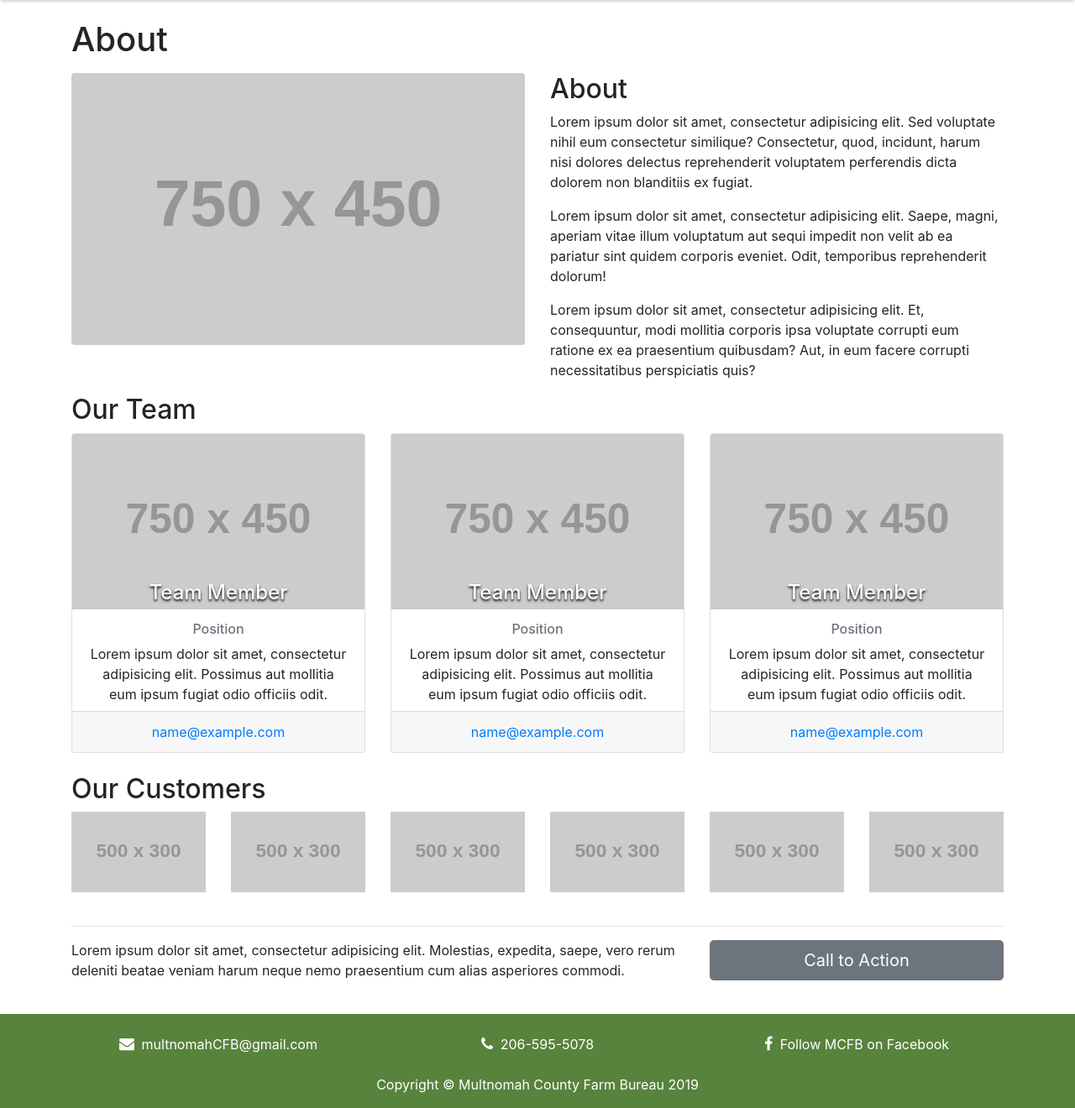
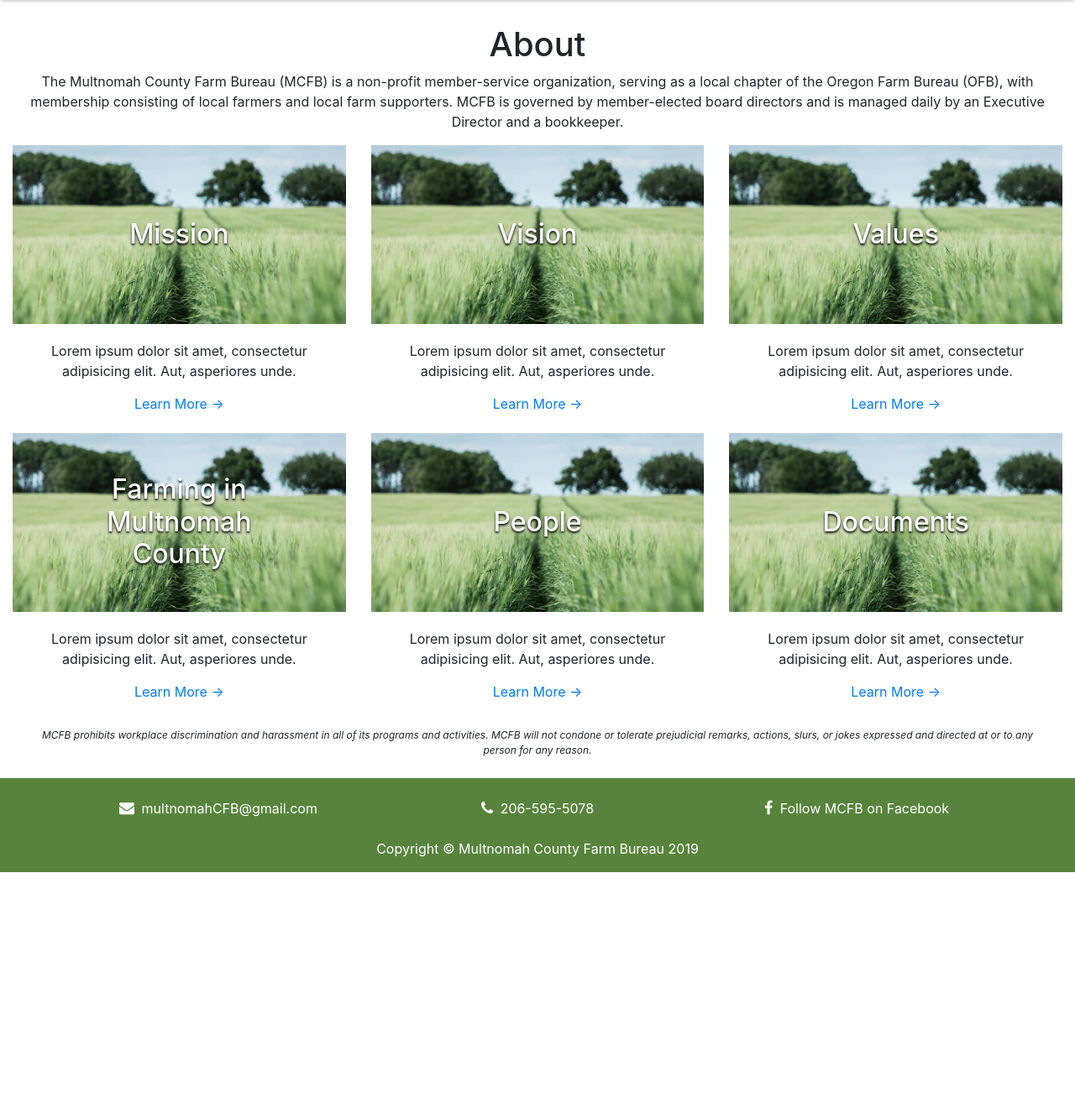
Before and after one commit to MarcLignarius/MCFB-v3.0, a PHP site: page /about.php in a window 1280 px wide. Shown: the part 101-1421 px from the top of the page at 84% size. After the commit the page ends 1140 px from the top, so only its background shows below. Run offline with PHP 8.4, Linux system fonts and the light colour scheme; grey boxes labelled with a size stand in for pictures from a placeholder-image service; some libraries are stand-ins or nearby versions.

Commit message:
create about.php

```diff
--- a/about.php
+++ b/about.php
@@ -3,98 +3,152 @@
 <?php include("header.php"); ?>
 <?php include("navigation.php"); ?>
 
-
-
-  <!-- Page Content -->
-  <div class="container">
-  <?php include("breadcrumb.php"); ?>
-
-    <!-- Intro Content -->
+<div class="container-fluid" style="margin-top: 30px">
+    <h1 class="text-center">About</h1>
+    <p class="text-center">
+        The Multnomah County Farm Bureau (MCFB) is a non-profit member-service organization, serving as
+        a local chapter of the Oregon Farm Bureau (OFB), with membership consisting of local farmers and
+        local farm supporters. MCFB is governed by member-elected board directors and is managed daily
+        by an Executive Director and a bookkeeper.
+    </p>
     <div class="row">
-      <div class="col-lg-6">
-        <img class="img-fluid rounded mb-4" src="http://placehold.it/750x450" alt="">
+        <div class="col-lg-4 mb-3">
+            <div class="card h-100 text-center" style="border-radius: 0px; border: none">
+                <div class="image-text-container">
+                    <img style="width: 100%" src="../images/placeholder.png" alt="">
+                    <h2 class="card-title">Mission</h2>
                 </div>
-      <div class="col-lg-6">
-        <h2><?php echo $page_title; ?></h2>
-        <p>Lorem ipsum dolor sit amet, consectetur adipisicing elit. Sed voluptate nihil eum consectetur similique? Consectetur, quod, incidunt, harum nisi dolores delectus reprehenderit voluptatem perferendis dicta dolorem non blanditiis ex fugiat.</p>
-        <p>Lorem ipsum dolor sit amet, consectetur adipisicing elit. Saepe, magni, aperiam vitae illum voluptatum aut sequi impedit non velit ab ea pariatur sint quidem corporis eveniet. Odit, temporibus reprehenderit dolorum!</p>
-        <p>Lorem ipsum dolor sit amet, consectetur adipisicing elit. Et, consequuntur, modi mollitia corporis ipsa voluptate corrupti eum ratione ex ea praesentium quibusdam? Aut, in eum facere corrupti necessitatibus perspiciatis quis?</p>
+                <div class="card-body">
+                    <p class="card-text">
+                        Lorem ipsum dolor sit amet, consectetur adipisicing elit. Aut, asperiores unde.
+                    </p>
                 </div>
-    </div>
-    <!-- /.row -->
-
-    <!-- Team Members -->
-    <h2>Our Team</h2>
-    <div class="row">
-      <div class="col-lg-4 mb-4">
-        <div class="card h-100 text-center">
-          <img class="card-img-top" src="http://placehold.it/750x450" alt="">
-          <div class="card-body">
-            <h4 class="card-title">Team Member</h4>
-            <h6 class="card-subtitle mb-2 text-muted">Position</h6>
-            <p class="card-text">Lorem ipsum dolor sit amet, consectetur adipisicing elit. Possimus aut mollitia eum ipsum fugiat odio officiis odit.</p>
-          </div>
-          <div class="card-footer">
-            <a href="#">name@example.com</a>
+                <div>
+                    <a href="index.php" class="btn btn-link">Learn More &rarr;</a>
                 </div>
             </div>
         </div>
-      <div class="col-lg-4 mb-4">
-        <div class="card h-100 text-center">
-          <img class="card-img-top" src="http://placehold.it/750x450" alt="">
+        <div class="col-lg-4 mb-3">
+            <div class="card h-100 text-center" style="border-radius: 0px; border: none">
+                <div class="image-text-container">
+                    <img style="width: 100%" src="../images/placeholder.png" alt="">
+                    <h2 class="card-title">Vision</h2>
+                </div>
                 <div class="card-body">
-            <h4 class="card-title">Team Member</h4>
-            <h6 class="card-subtitle mb-2 text-muted">Position</h6>
-            <p class="card-text">Lorem ipsum dolor sit amet, consectetur adipisicing elit. Possimus aut mollitia eum ipsum fugiat odio officiis odit.</p>
+                    <p class="card-text">
+                        Lorem ipsum dolor sit amet, consectetur adipisicing elit. Aut, asperiores unde.
+                    </p>
                 </div>
-          <div class="card-footer">
-            <a href="#">name@example.com</a>
+                <div>
+                    <a href="index.php" class="btn btn-link">Learn More &rarr;</a>
                 </div>
             </div>
         </div>
-      <div class="col-lg-4 mb-4">
-        <div class="card h-100 text-center">
-          <img class="card-img-top" src="http://placehold.it/750x450" alt="">
+        <div class="col-lg-4 mb-3">
+            <div class="card h-100 text-center" style="border-radius: 0px; border: none">
+                <div class="image-text-container">
+                    <img style="width: 100%" src="../images/placeholder.png" alt="">
+                    <h2 class="card-title">Values</h2>
+                </div>
                 <div class="card-body">
-            <h4 class="card-title">Team Member</h4>
-            <h6 class="card-subtitle mb-2 text-muted">Position</h6>
-            <p class="card-text">Lorem ipsum dolor sit amet, consectetur adipisicing elit. Possimus aut mollitia eum ipsum fugiat odio officiis odit.</p>
+                    <p class="card-text">
+                        Lorem ipsum dolor sit amet, consectetur adipisicing elit. Aut, asperiores unde.
+                    </p>
                 </div>
-          <div class="card-footer">
-            <a href="#">name@example.com</a>
+                <div>
+                    <a href="index.php" class="btn btn-link">Learn More &rarr;</a>
                 </div>
             </div>
         </div>
     </div>
-    <!-- /.row -->
-
-    <!-- Our Customers -->
-    <h2>Our Customers</h2>
     <div class="row">
-      <div class="col-lg-2 col-sm-4 mb-4">
-        <img class="img-fluid" src="http://placehold.it/500x300" alt="">
+        <div class="col-lg-4 mb-3">
+            <div class="card h-100 text-center" style="border-radius: 0px; border: none">
+                <div class="image-text-container">
+                    <img style="width: 100%" src="../images/placeholder.png" alt="">
+                    <h2 class="card-title">Farming in Multnomah County</h2>
                 </div>
-      <div class="col-lg-2 col-sm-4 mb-4">
-        <img class="img-fluid" src="http://placehold.it/500x300" alt="">
+                <div class="card-body">
+                    <p class="card-text">
+                        Lorem ipsum dolor sit amet, consectetur adipisicing elit. Aut, asperiores unde.
+                    </p>
                 </div>
-      <div class="col-lg-2 col-sm-4 mb-4">
-        <img class="img-fluid" src="http://placehold.it/500x300" alt="">
-      </div>
-      <div class="col-lg-2 col-sm-4 mb-4">
-        <img class="img-fluid" src="http://placehold.it/500x300" alt="">
-      </div>
-      <div class="col-lg-2 col-sm-4 mb-4">
-        <img class="img-fluid" src="http://placehold.it/500x300" alt="">
-      </div>
-      <div class="col-lg-2 col-sm-4 mb-4">
-        <img class="img-fluid" src="http://placehold.it/500x300" alt="">
+                <div>
+                    <a href="index.php" class="btn btn-link">Learn More &rarr;</a>
                 </div>
             </div>
-    <!-- /.row -->
-    <?php include("call-to-action.php"); ?>
+        </div>
+        <div class="col-lg-4 mb-3">
+            <div class="card h-100 text-center" style="border-radius: 0px; border: none">
+                <div class="image-text-container">
+                    <img style="width: 100%" src="../images/placeholder.png" alt="">
+                    <h2 class="card-title">People</h2>
+                </div>
+                <div class="card-body">
+                    <p class="card-text">
+                        Lorem ipsum dolor sit amet, consectetur adipisicing elit. Aut, asperiores unde.
+                    </p>
+                </div>
+                <div>
+                    <a href="index.php" class="btn btn-link">Learn More &rarr;</a>
+                </div>
+            </div>
+        </div>
+        <div class="col-lg-4 mb-3">
+            <div class="card h-100 text-center" style="border-radius: 0px; border: none">
+                <div class="image-text-container">
+                    <img style="width: 100%" src="../images/placeholder.png" alt="">
+                    <h2 class="card-title">Documents</h2>
+                </div>
+                <div class="card-body">
+                    <p class="card-text">
+                        Lorem ipsum dolor sit amet, consectetur adipisicing elit. Aut, asperiores unde.
+                    </p>
+                </div>
+                <div>
+                    <a href="index.php" class="btn btn-link">Learn More &rarr;</a>
+                </div>
+            </div>
+        </div>
+    </div>
+    <?php include("statement.php"); ?>
+</div>
 
-  </div>
-  <!-- /.container -->
-
+<!-- <div class="container">
+    <h1 class="my-4"><?php echo $page_title; ?></h1>
+    <h3>Content for this page:</h3>
+    <h5>About:</h5>
+    <p>
+    The Multnomah County Farm Bureau (MCFB) is a non-profit member-service organization, serving as
+    a local chapter of the Oregon Farm Bureau (OFB), with membership consisting of local farmers and
+    local farm supporters. MCFB is governed by member-elected board directors and is managed daily
+    by an Executive Director and a bookkeeper.
+    </p>
+    <a href="join-us-index.php" class="btn btn-link">Get Involved &rarr;</a>
+    <h5>Our Mission:</h5>
+    <p>
+        Help local farmers be successful.
+    </p>
+    <a href="mission.php" class="btn btn-link">Learn More &rarr;</a>
+    <h5>Our Vision:</h5>
+    <p>
+        Our local farming communities are economically and environmentally vibrant, healthy, and
+        sustainable, providing quality livelihoods and products both near and far.
+    </p>
+    <a href="vision.php" class="btn btn-link">Learn More &rarr;</a>
+    <h5>Equity Statement:</h5>
+    <p>
+        We believe that greater human diversity, equity, and inclusion within our organization and
+        our local farms will create healthier, happier, and more prosperous farming communities.
+        To that end, we will strive to cultivate diversity, advance equity, and practice inclusion
+        in all of our work.
+    </p>
+    <h5>Anti-discrimination Statement:</h5>
+    <p>
+        We stand against workplace discrimination and harassment in all of our programs and
+        activities. We will not condone or tolerate prejudicial remarks, actions, slurs, or jokes
+        expressed and directed at or to any person for any reason.
+    </p>
+</div> -->
 
 <?php include("footer.php"); ?>
```
Also changed, not shown: about-template.php (added, +100 -0 lines). Lines whose indentation alone changed are shown as unchanged.
